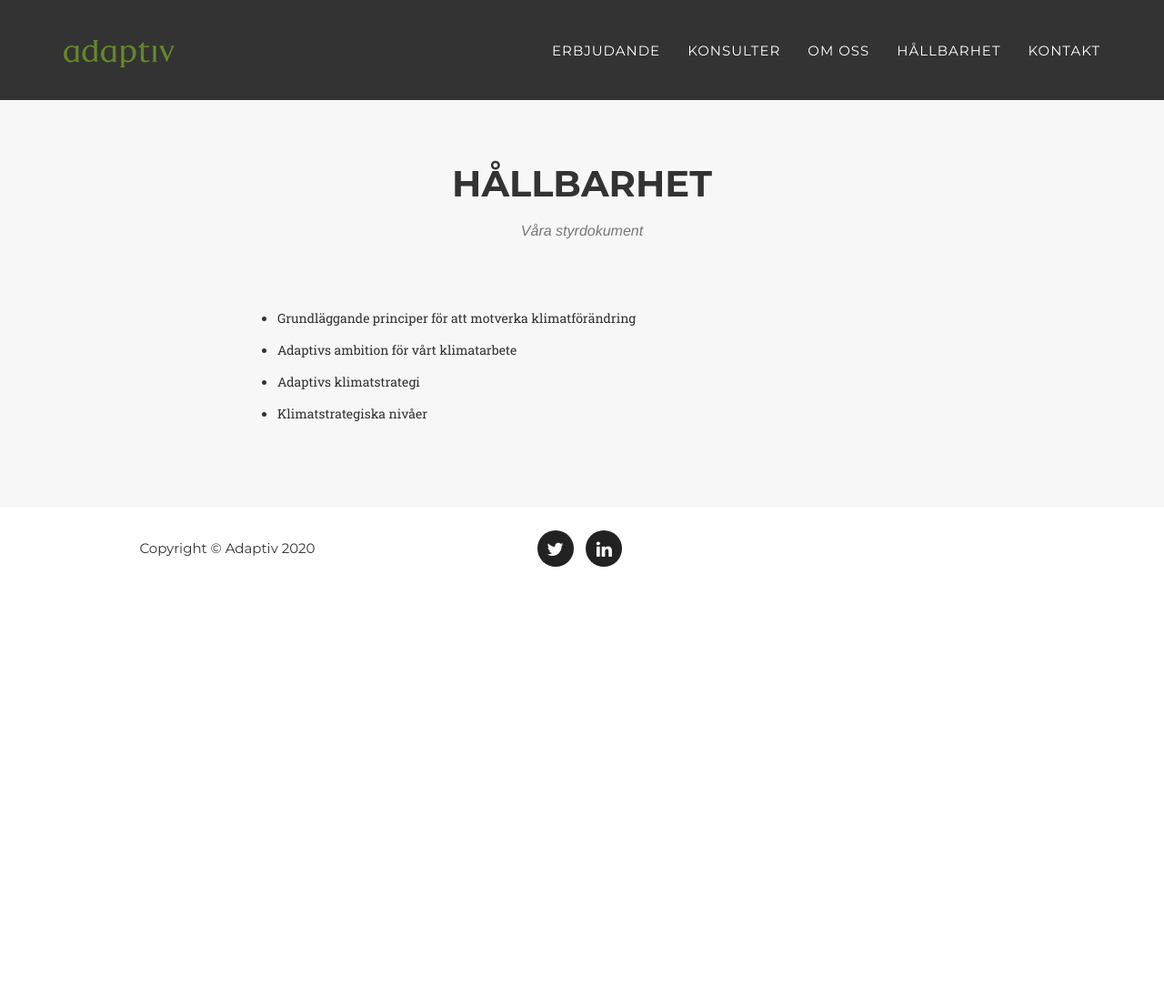
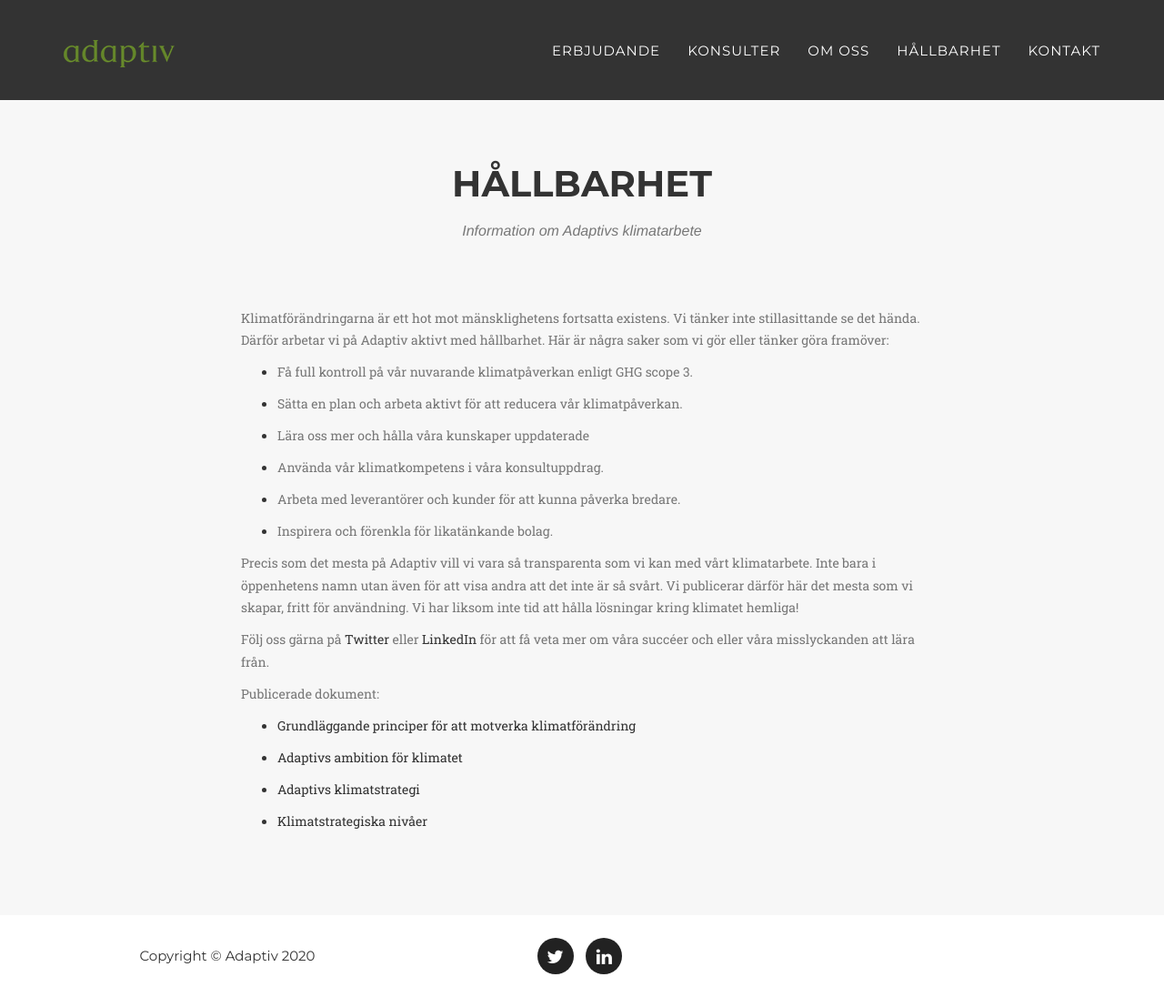
Before and after one commit to adaptiv/adaptiv_agency, a Jekyll site: the page built from sustainability.html, in a window 1280 px wide and 1096 px high. Shown: the whole window at 91% size. Built offline with Jekyll 4.4.1, drawn with Linux system fonts in a browser that asks for light colours; some web fonts are replaced.

Commit message:
Lägg till text kring hållbarhet

```diff
--- a/_includes/sustainability.html
+++ b/_includes/sustainability.html
@@ -4,16 +4,68 @@
     <div class="row">
       <div class="col-lg-12 text-center">
         <h2 class="section-heading">Hållbarhet</h2>
-        <h3 class="section-subheading text-muted">Våra styrdokument</h3>
+        <h3 class="section-subheading text-muted">Information om Adaptivs klimatarbete</h3>
       </div>
     </div>
-    <!-- <div class="row">
-      <div class="col-lg-8 col-lg-offset-2 text-center">
+    <div class="row">
+      <div class="col-lg-8 col-lg-offset-2">
         <p class="text-muted">
-          Förklarande text här
+          Klimatförändringarna är ett hot mot mänsklighetens fortsatta existens.
+          Vi tänker inte stillasittande se det hända. Därför arbetar vi på Adaptiv aktivt med hållbarhet.
+          Här är några saker som vi gör eller tänker göra framöver:
         </p>
       </div>
-    </div> -->
+    </div>
+    <div class="row">
+      <div class="col-lg-8 col-lg-offset-2 text-left">
+        <ul>
+          <li>
+            <p class="text-muted">Få full kontroll på vår nuvarande klimatpåverkan enligt GHG scope 3.</p>
+          </li>
+          <li>
+            <p class="text-muted">Sätta en plan och arbeta aktivt för att reducera vår klimatpåverkan.</p>
+          </li>
+          <li>
+            <p class="text-muted">Lära oss mer och hålla våra kunskaper uppdaterade</p>
+          </li>
+          <li>
+            <p class="text-muted">Använda vår klimatkompetens i våra konsultuppdrag.</p>
+          </li>
+          <li>
+            <p class="text-muted">Arbeta med leverantörer och kunder för att kunna påverka bredare.</p>
+          </li>
+          <li>
+            <p class="text-muted">Inspirera och förenkla för likatänkande bolag.</p>
+          </li>
+        </ul>
+      </div>
+    </div>
+    <div class="row">
+      <div class="col-lg-8 col-lg-offset-2">
+        <p class="text-muted">
+          Precis som det mesta på Adaptiv vill vi vara så transparenta som vi kan med vårt klimatarbete.
+          Inte bara i öppenhetens namn utan även för att visa andra att det inte är så svårt.
+          Vi publicerar därför här det mesta som vi skapar, fritt för användning.
+          Vi har liksom inte tid att hålla lösningar kring klimatet hemliga!
+        </p>
+      </div>
+    </div>
+    <div class="row">
+      <div class="col-lg-8 col-lg-offset-2">
+        <p class="text-muted">
+          Följ oss gärna på <a class="dark" href="https://twitter.com/adaptivsthlm">Twitter</a>
+          eller <a class="dark" href="https://www.linkedin.com/company/adaptiv-sthlm/">LinkedIn</a>
+          för att få veta mer om våra succéer och eller våra misslyckanden att lära från.
+        </p>
+      </div>
+    </div>
+    <div class="row">
+      <div class="col-lg-8 col-lg-offset-2">
+        <p class="text-muted">
+          Publicerade dokument:
+        </p>
+      </div>
+    </div>
     <div class="row">
       <div class="col-lg-8 col-lg-offset-2 text-left">
         <ul>
@@ -28,7 +80,7 @@
             <p class="text-muted">
               <a class="dark"
                 href="https://docs.google.com/document/d/1zQO-R3Q4AyybzfLLtrIyf117STTk15hg40FcXqpH1pw/edit?usp=sharing">Adaptivs
-                ambition för vårt klimatarbete</a>
+                ambition för klimatet</a>
             </p>
           </li>
           <li>
```
